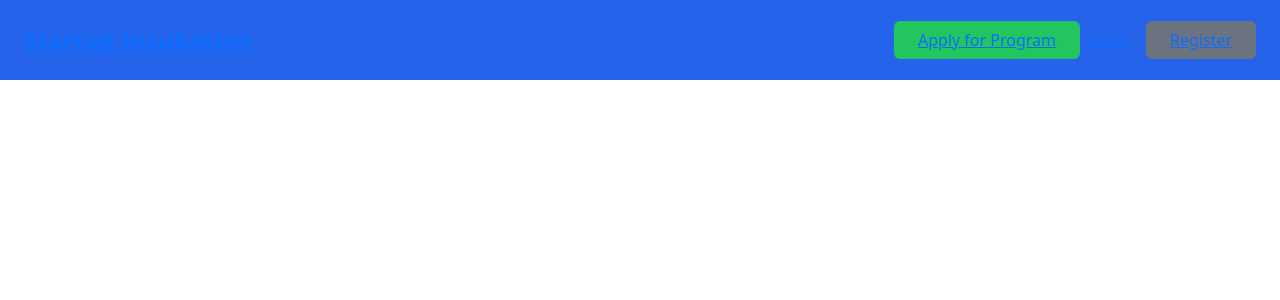
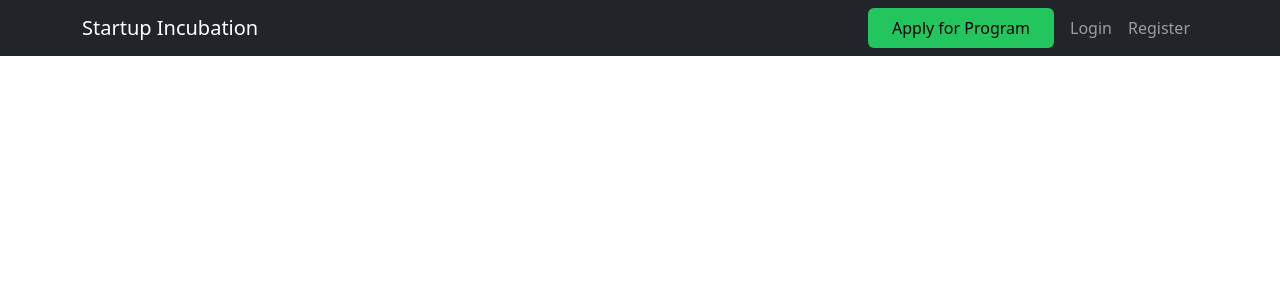
Before and after one commit to tomsecundo/simappA2, a React (Create React App) app in the folder frontend/: page / in a window 1280 px wide. Shown: the top 300 px of the page. Built offline with nearby package versions, Linux system fonts and the light colour scheme.

Commit message:
refactor: update navbar using react-bootstrap

```diff
--- a/frontend/src/App.js
+++ b/frontend/src/App.js
@@ -10,8 +10,6 @@ import Unauthorized from './pages/Unauthorized';
 
 // Importing the Bootstrap CSS
 import 'bootstrap/dist/css/bootstrap.min.css';
-// Importing custom CSS (if any)
-import './App.css';
 
 function App() {
   return (
--- a/frontend/src/components/Navbar.jsx
+++ /dev/null
@@ -1,54 +0,0 @@
-import { Link, useNavigate } from 'react-router-dom';
-import { useAuth } from '../context/AuthContext';
-
-const Navbar = () => {
-  const { user, logout } = useAuth();
-  const navigate = useNavigate();
-
-  const handleLogout = () => {
-    logout();
-    navigate('/login');
-  };
-
-  return (
-    <nav className="bg-blue-600 text-white p-4 flex justify-between items-center">
-      <Link to="/" className="text-2xl font-bold">Startup Incubation</Link>
-      <div>
-        {user ? (
-          <>
-            <Link to="/applications" className="mr-4">Applications</Link>
-            <Link to="/startup" className="mr-4">Startup</Link>
-            <Link to="/profile" className="mr-4">Profile</Link>
-
-            <Link to="/applications/apply"
-              className="bg-green-500 px-4 py-2 mx-2 rounded hover:bg-green-700">
-                Apply for Program
-            </Link>
-            <Link
-              onClick={handleLogout}
-              className="bg-red-500 px-4 py-2 rounded hover:bg-red-700"
-            >
-              Logout
-            </Link>
-          </>
-        ) : (
-          <>
-            <Link to="/applications/apply"
-              className="bg-green-500 px-4 py-2 mx-2 rounded hover:bg-green-700">
-                Apply for Program
-            </Link>
-            <Link to="/login" className="mr-4">Login</Link>
-            <Link
-              to="/register"
-              className="bg-gray-500 px-4 py-2 rounded hover:bg-gray-700"
-            >
-              Register
-            </Link>
-          </>
-        )}
-      </div>
-    </nav>
-  );
-};
-
-export default Navbar;
--- a/frontend/src/components/layout/Layout.jsx
+++ b/frontend/src/components/layout/Layout.jsx
@@ -1,6 +1,6 @@
 import React from 'react';
 import { Container } from 'react-bootstrap';
-import Navbar from '../Navbar';
+import Navbar from '../navigation/Navbar';
 
 const Layout = ({ children }) => {
   return (
--- a/frontend/src/components/navigation/Navbar.jsx
+++ b/frontend/src/components/navigation/Navbar.jsx
@@ -15,13 +15,14 @@ const NavbarComponent = () => {
   return (
     <Navbar bg="dark" variant="dark" expand="lg">
       <Container>
-        <Navbar.Brand as={Link} to="/">Startup Incubation System</Navbar.Brand>
+        <Navbar.Brand as={Link} to="/">Startup Incubation</Navbar.Brand>
         <Navbar.Toggle aria-controls="basic-navbar-nav" />
         <Navbar.Collapse id="basic-navbar-nav">
           <Nav className="me-auto">
             {user && (
               <>
                 <Nav.Link as={Link} to="/applications">Applications</Nav.Link>
+                <Nav.Link as={Link} to="/startup">Startup</Nav.Link>
                 <Nav.Link as={Link} to="/profile">Profile</Nav.Link>
               </>
             )}
@@ -29,6 +30,7 @@ const NavbarComponent = () => {
           <Nav>
             {!user ? (
               <>
+                <Nav.Link as={Link} to="/applications/apply" className="bg-green-500 px-4 py-2 mx-2 rounded hover:bg-green-700 text-black">Apply for Program</Nav.Link>
                 <Nav.Link as={Link} to="/login">Login</Nav.Link>
                 <Nav.Link as={Link} to="/register">Register</Nav.Link>
               </>
```
